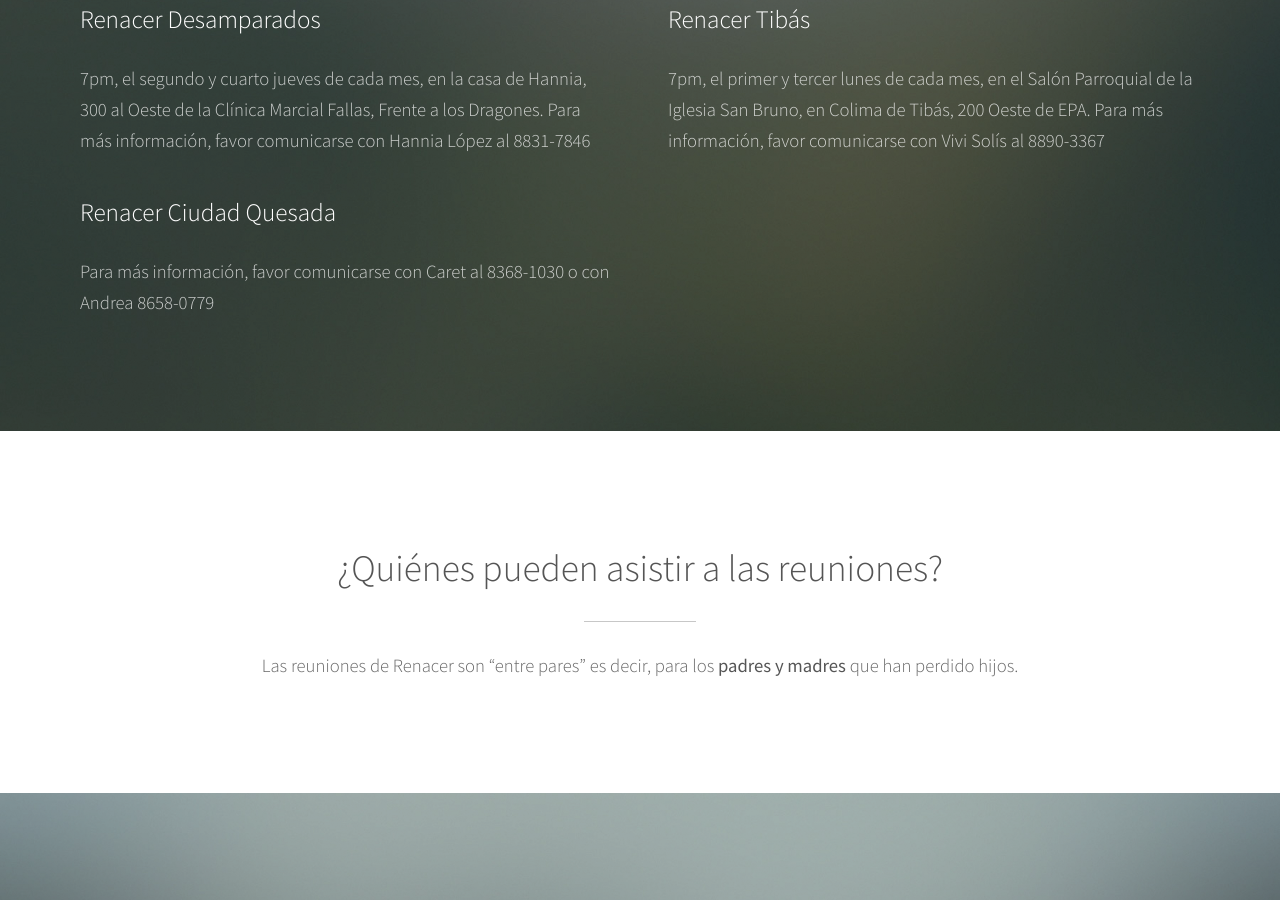
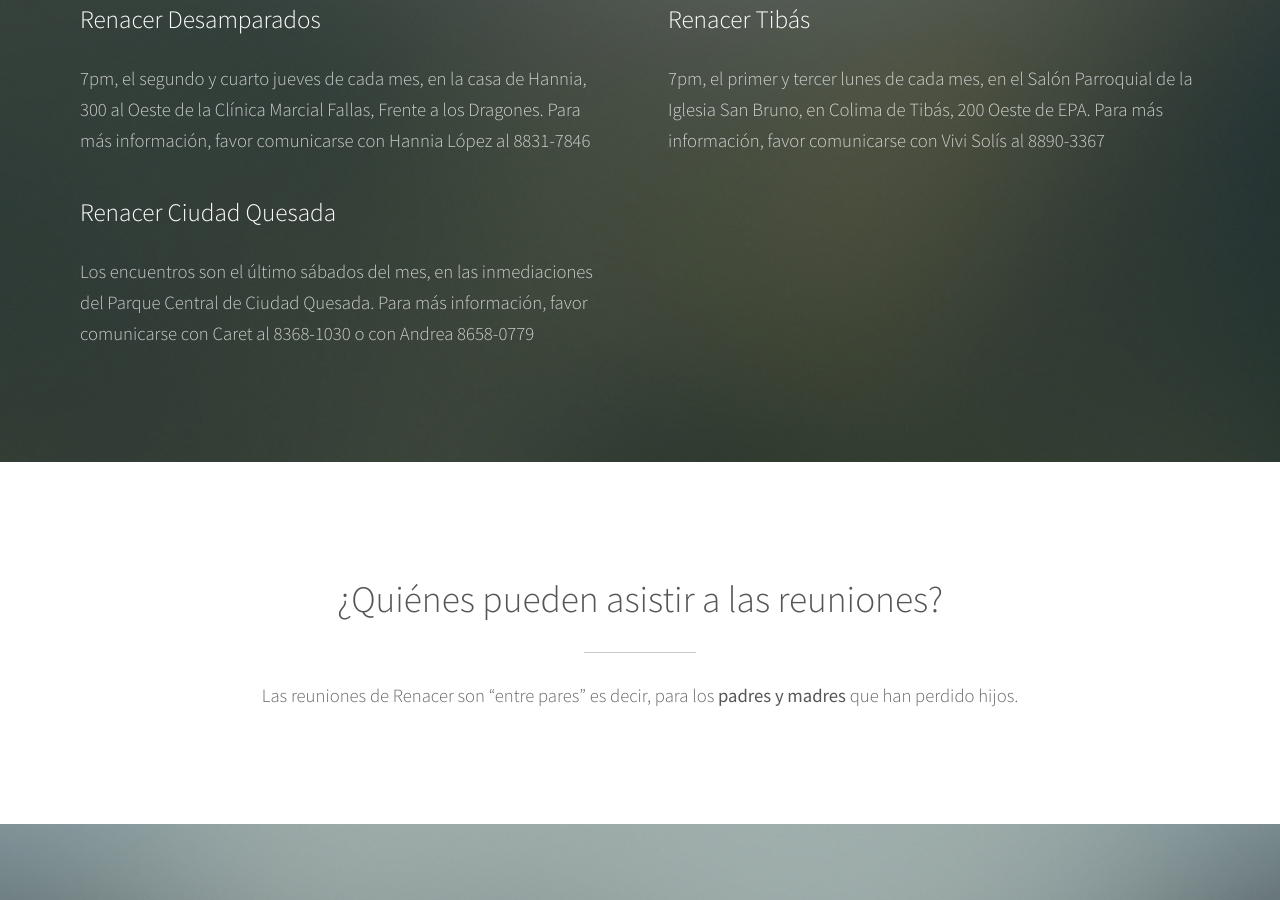
Before and after one commit to guayom/gruporenacer, a Jekyll site: the page built from index.html, in a window 1280 px wide and 900 px high, scrolled down 1796 px. Built offline with Jekyll 4.4.1, drawn with Linux system fonts in a browser that asks for light colours.

Commit message:
Cambié información de grupo de ciudad Quesada

```diff
--- a/_data/reuniones.yml
+++ b/_data/reuniones.yml
@@ -11,4 +11,4 @@
   descripcion: "7pm, el primer y tercer lunes de cada mes, en el Salón Parroquial de la Iglesia San Bruno, en Colima de Tibás, 200 Oeste de EPA. Para más información, favor comunicarse con Vivi Solís al 8890-3367"
 
 - titulo: "Renacer Ciudad Quesada"
-  descripcion: "Para más información, favor comunicarse con Caret al 8368-1030 o con Andrea 8658-0779"
+  descripcion: "Los encuentros son el último sábados del mes, en las inmediaciones del Parque Central de Ciudad Quesada. Para más información, favor comunicarse con Caret al 8368-1030 o con Andrea 8658-0779"
```
